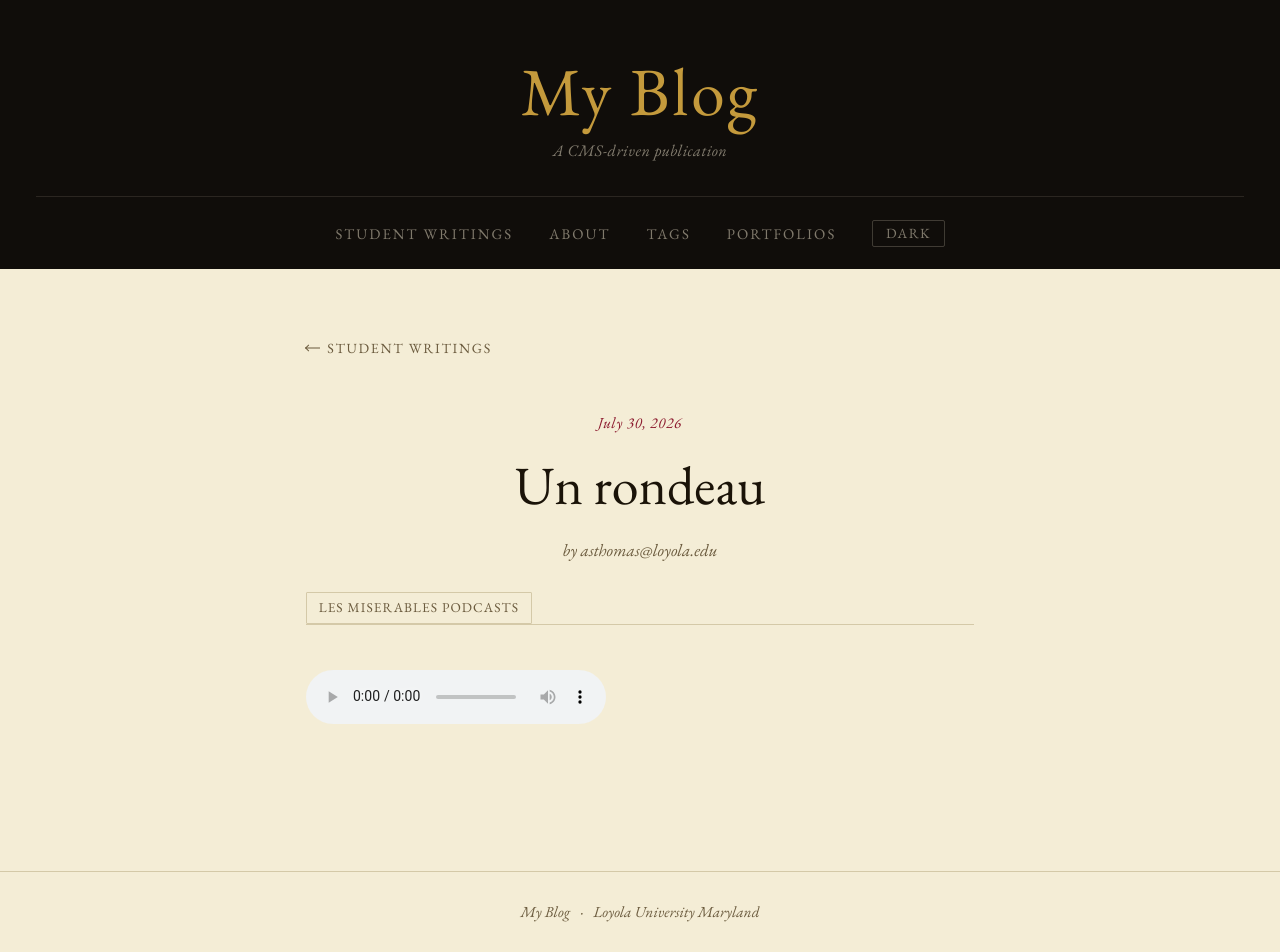
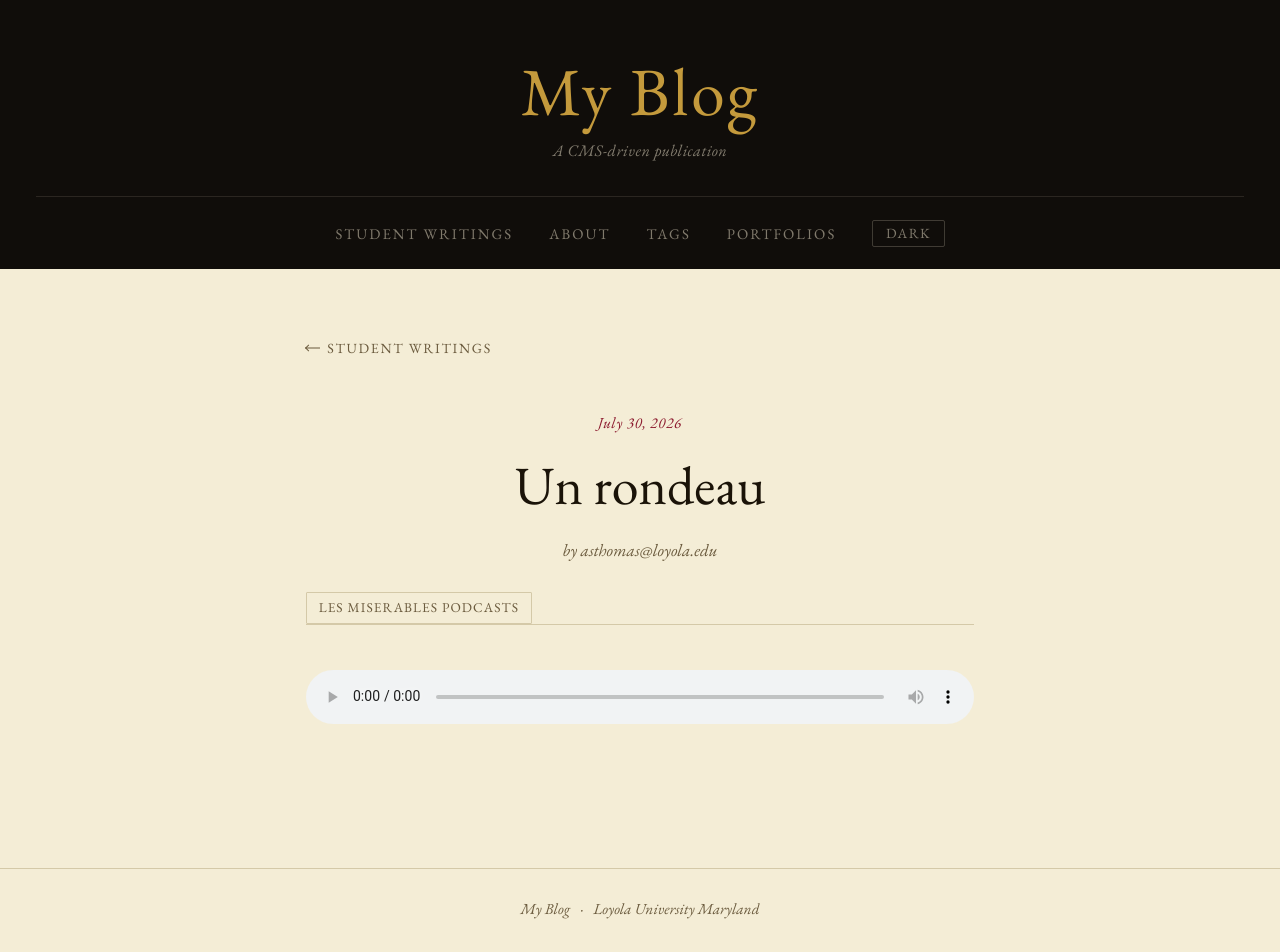
Before and after one commit to jeffreycwitt/loyola-jekyll-site-2, a Jekyll site: the page built from _posts/2026-07-30-un-rondeau.html, in a window 1280 px wide. Built offline with Jekyll 4.4.1, drawn with Linux system fonts in a browser that asks for light colours.

Commit message:
chore: sync [2026-07-30T19:19:39Z] [skip ci]

```diff
--- a/_layouts/default.html
+++ b/_layouts/default.html
@@ -272,6 +272,8 @@
     .post-content ul, .post-content ol { padding-left: 1.6rem; margin-bottom: 1.5rem; }
     .post-content li { line-height: 1.82; margin-bottom: 0.3rem; }
     .post-content img { max-width: 100%; height: auto; margin: 2rem 0; display: block; border: 1px solid var(--border); }
+    .post-content audio { width: 100%; margin: 2rem 0; display: block; }
+    .post-content video { max-width: 100%; max-height: 480px; height: auto; margin: 2rem 0; display: block; border: 1px solid var(--border); }
     .video-embed { position: relative; padding-bottom: 56.25%; height: 0; overflow: hidden; margin: 2rem 0; background: var(--surface); border: 1px solid var(--border); }
     .video-embed iframe { position: absolute; inset: 0; width: 100%; height: 100%; border: none; }
 
```
